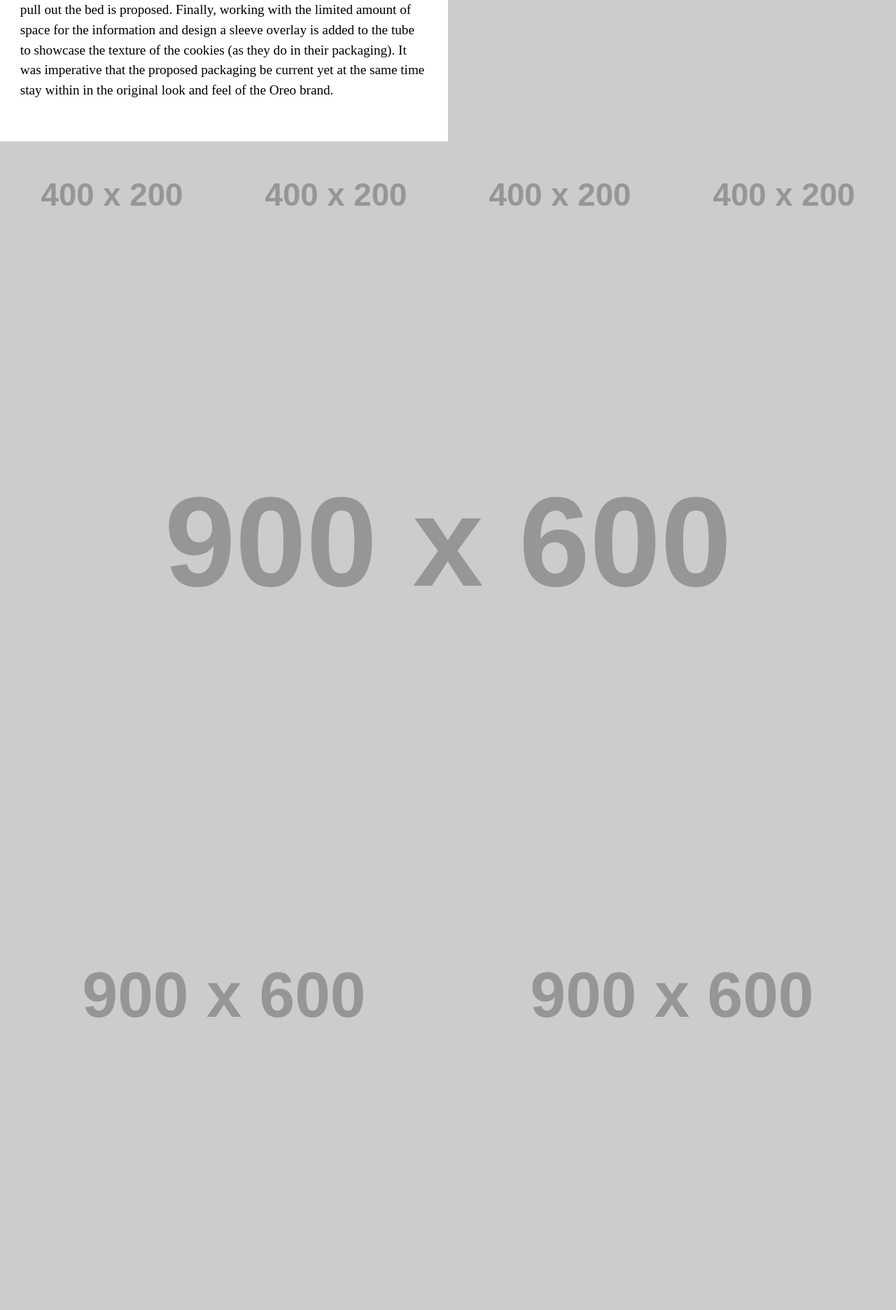
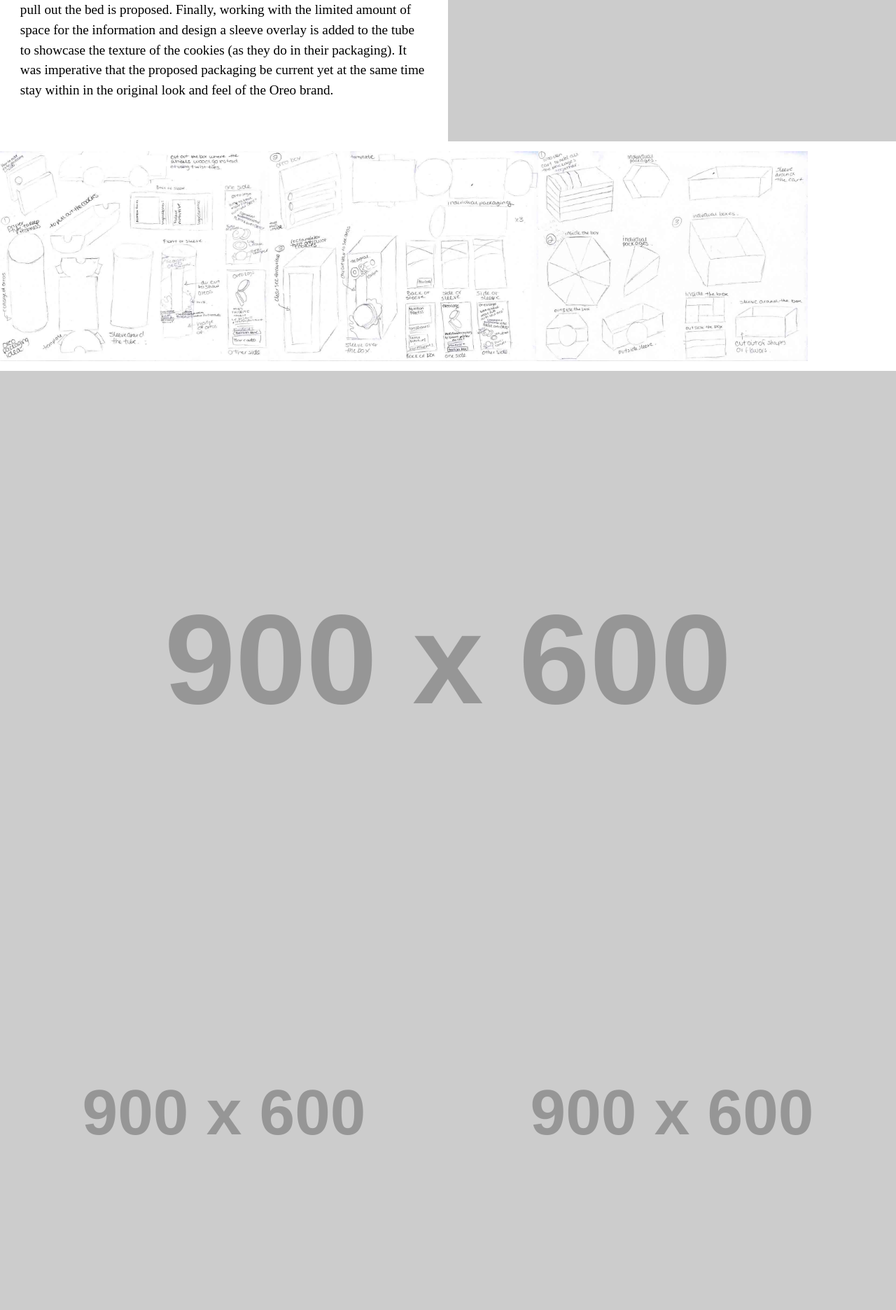
Before and after one commit to erynjones/portfolio, a Jekyll site: the page built from oreo.html, in a window 1280 px wide. Shown: the part 921-2793 px from the top of the page at 70% size. Built offline with Jekyll 4.4.1, drawn with Linux system fonts in a browser that asks for light colours; some web fonts are replaced.

Commit message:
oreo sketches added

```diff
--- a/oreo.html
+++ b/oreo.html
@@ -15,10 +15,11 @@
     </div>
     <img itemprop="image" class="unit xs-1 s-1 m-1 l-1-2" src="http://placehold.it/900x600" alt="">
 
-    <img itemprop="image" class="unit xs-1 s-1 m-1-2 l-1-4" src="http://placehold.it/400x200" alt="">
-    <img itemprop="image" class="unit xs-1 s-1 m-1-2 l-1-4" src="http://placehold.it/400x200" alt="">
-    <img itemprop="image" class="unit xs-1 s-1 m-1-2 l-1-4" src="http://placehold.it/400x200" alt="">
-    <img itemprop="image" class="unit xs-1 s-1 m-1-2 l-1-4" src="http://placehold.it/400x200" alt="">
+    <div class="pad-t-1-2 pad-b-1-2">
+      <img itemprop="image" class="unit xs-1 s-1 m-1 l-1-3" src="{{site.baseurl}}/images/oreo-sketch.jpg" height="300px" alt="">
+      <img itemprop="image" class="unit xs-1 s-1 m-1 l-1-3" src="{{site.baseurl}}/images/oreo-sketch-1.jpg" height="300px" alt="">
+      <img itemprop="image" class="unit xs-1 s-1 m-1 l-1-3" src="{{site.baseurl}}/images/oreo-sketch-2.jpg" height="300px" alt="">
+    </div>
 
     <img itemprop="image" class="unit xs-1 s-1 m-1 l-1" src="http://placehold.it/900x600" alt="">
 
```
Also changed, not shown: images/oreo-sketch-1.jpg (added), images/oreo-sketch-2.jpg (added), images/oreo-sketch.jpg (added).
